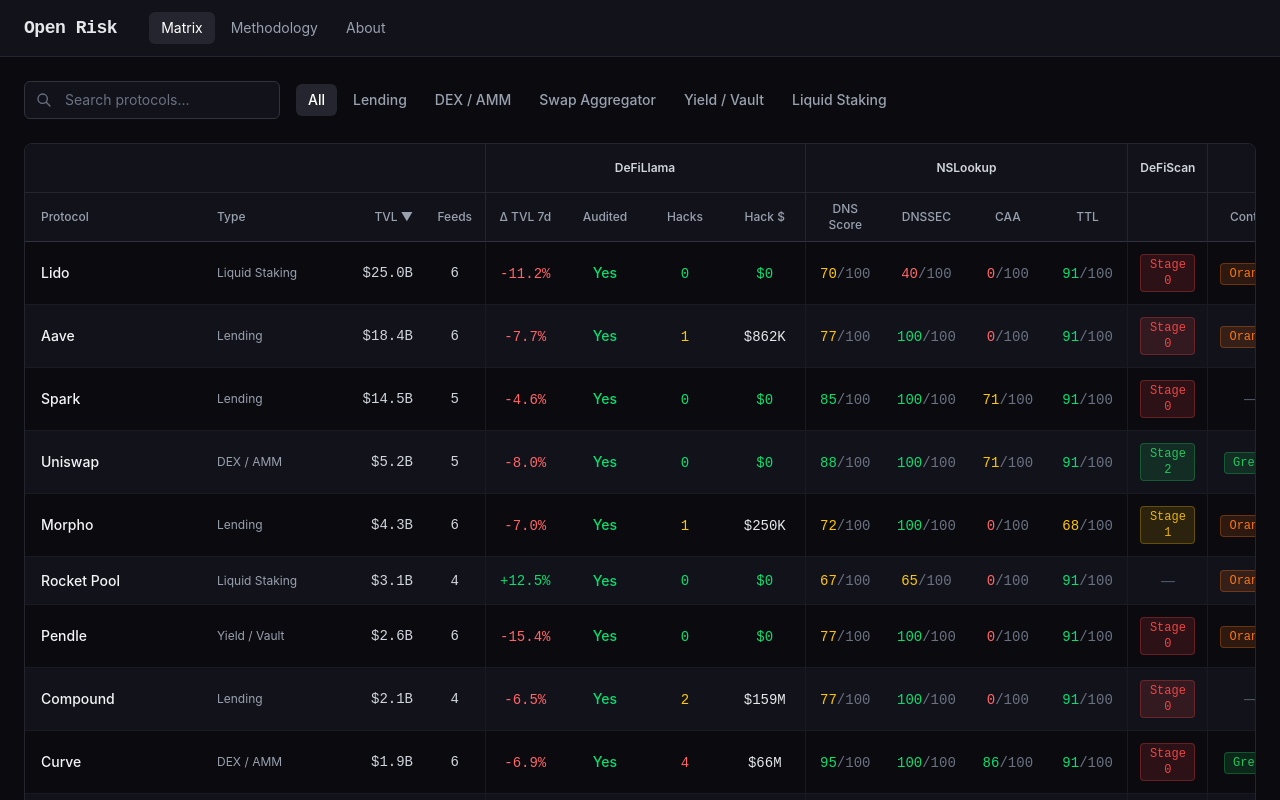
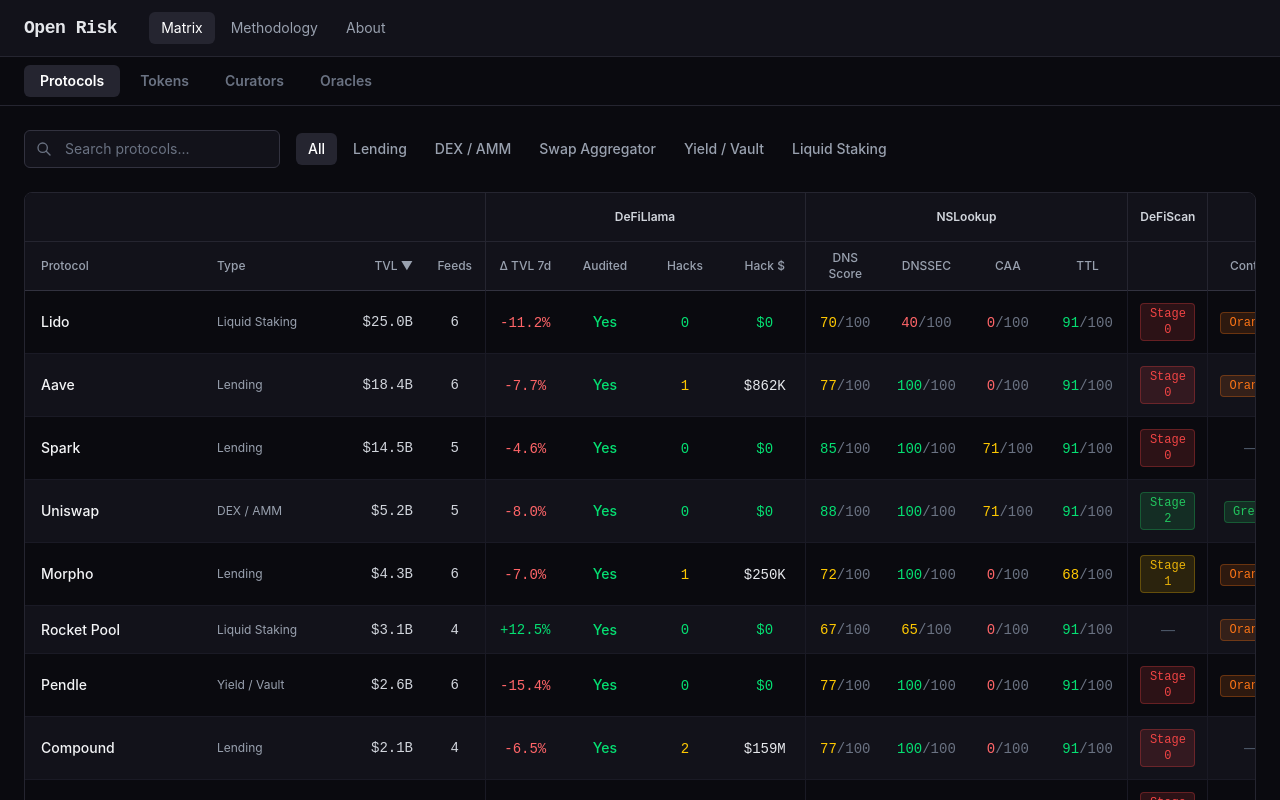
Before and after one commit to bleu/open-risk, a Next.js app: page / in a window 1280 px wide. Shown: the top 800 px of the page. Built offline with nearby package versions, Linux system fonts and the light colour scheme.

Commit message:
feat: add entity-level tabs (protocols, tokens, curators, oracles)
Add a new navigation tier between the top nav and the protocol type
tabs. "Protocols" shows the existing matrix; Tokens, Curators, and
Oracles are placeholder tabs for future development.

```diff
--- a/src/app/page.tsx
+++ b/src/app/page.tsx
@@ -7,6 +7,7 @@
 import { evaluations } from "@/content/evaluations";
 import { SearchBar } from "@/ui/search-bar";
 import { TypeTabs } from "@/ui/type-tabs";
+import { EntityTabs, type EntityType } from "@/ui/entity-tabs";
 import { RatingCell } from "@/ui/rating-cell";
 import { filterProtocols, getVisibleProviders } from "@/utils/filters";
 import { sortProtocols, type SortKey, type SortDir } from "@/utils/sort";
@@ -33,6 +34,7 @@
 }
 
 export default function Home() {
+  const [entity, setEntity] = useState<EntityType>("protocols");
   const [search, setSearch] = useState("");
   const [selectedType, setSelectedType] = useState<ProtocolType | "all">("all");
   const [sortKey, setSortKey] = useState<SortKey>("tvl");
@@ -77,7 +79,16 @@
   }
 
   return (
+    <>
+    <EntityTabs selected={entity} onChange={setEntity} />
     <main className="mx-auto max-w-[1600px] px-6 py-6">
+      {entity !== "protocols" ? (
+        <div className="py-20 text-center text-gray-500">
+          <p className="text-lg font-medium text-gray-400 capitalize">{entity}</p>
+          <p className="mt-2 text-sm">Coming soon.</p>
+        </div>
+      ) : (
+      <>
       <div className="mb-6 flex flex-wrap items-center gap-4">
         <SearchBar value={search} onChange={setSearch} />
         <TypeTabs selected={selectedType} onChange={setSelectedType} />
@@ -267,6 +278,9 @@
           onClose={() => setScoreModal(null)}
         />
       )}
+      </>
+      )}
     </main>
+    </>
   );
 }
--- /dev/null
+++ b/src/ui/entity-tabs.tsx
@@ -0,0 +1,36 @@
+export type EntityType = "protocols" | "tokens" | "curators" | "oracles";
+
+const TABS: { value: EntityType; label: string }[] = [
+  { value: "protocols", label: "Protocols" },
+  { value: "tokens", label: "Tokens" },
+  { value: "curators", label: "Curators" },
+  { value: "oracles", label: "Oracles" },
+];
+
+interface EntityTabsProps {
+  selected: EntityType;
+  onChange: (value: EntityType) => void;
+}
+
+export function EntityTabs({ selected, onChange }: EntityTabsProps) {
+  return (
+    <div className="flex gap-1 border-b border-surface-600 bg-surface-900 px-6 py-2">
+      {TABS.map((tab) => {
+        const active = selected === tab.value;
+        return (
+          <button
+            key={tab.value}
+            onClick={() => onChange(tab.value)}
+            className={`rounded-md px-4 py-1.5 text-sm font-semibold transition-colors ${
+              active
+                ? "bg-surface-600 text-white"
+                : "text-gray-500 hover:bg-surface-700 hover:text-gray-300"
+            }`}
+          >
+            {tab.label}
+          </button>
+        );
+      })}
+    </div>
+  );
+}
```
